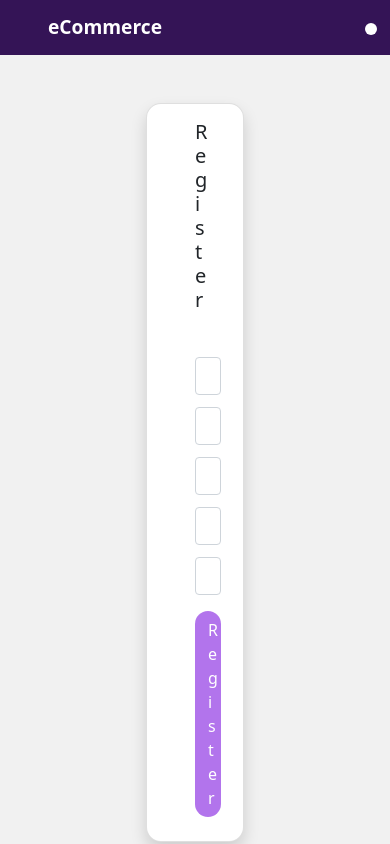
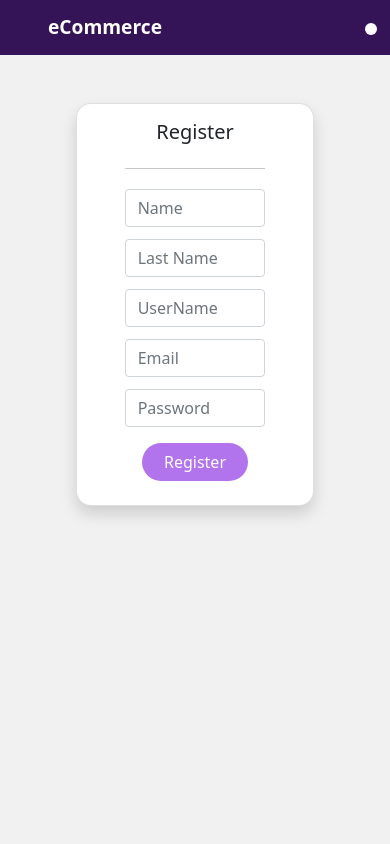
Before and after one commit to muhammedalibalci/Abc, a Vue app: page /register in a window 390 px wide. Built offline with nearby package versions, Linux system fonts and the light colour scheme; no server answers.

Commit message:
responsive

```diff
--- a/src/components/Products/ProductsSection.vue
+++ b/src/components/Products/ProductsSection.vue
@@ -12,7 +12,7 @@
         <div class="p-3">
           <img :src="product.imageUrl" alt="..." width="100%" height="100%" />
         </div>
-        <div class="card-body text-center">
+        <div class="card-body text-center ">
           <router-link :to="'/product/'+ product.id" class="card-name-router">
             <h5 class="card-title">{{product.name}}</h5>
           </router-link>
--- a/src/pages/AddAddress.vue
+++ b/src/pages/AddAddress.vue
@@ -9,8 +9,8 @@
       class="alert alert-success w-50 text-center mx-auto"
       v-show="messageVisible"
     >Added Address Successfully</div>
-    <div class="row">
-      <div class="col-xl-4 col-md-6 col-sm-8 mt-2 card shadow p-5 pt-4 mx-auto">
+    <div class="row container  mx-auto">
+      <div class="col-xl-4 col-md-6 col-sm-8 col-10 mt-2 card shadow p-5 pt-4 mx-auto">
         <div class="text-center mb-2" v-if="pendingApiCall">
           <PendingApiCall />
         </div>
--- a/src/pages/Login.vue
+++ b/src/pages/Login.vue
@@ -1,7 +1,8 @@
 <template>
   <div class="login">
     <TopBar />
-    <div class="card c-login shadow pl-5 pr-5 pb-5 pt-3 w-25 mx-auto mt-5">
+    <div class="row container mx-auto">
+      <div class="card c-login col-xl-4 col-md-6 col-8 col-sm-8 shadow pl-5 pr-5 pb-5 pt-3 mx-auto mt-5">
         <h5 class="text-center">Login</h5>
         <hr />
         <h6 class="text-center l-error" v-show="errors">{{errors.message}}</h6>
@@ -21,8 +22,8 @@
             name="password"
             class="form-control"
             placeholder="Password"
-          @change ="onChangeInput"
-          @keydown ="onChangeInput"
+            @change="onChangeInput"
+            @keydown="onChangeInput"
           />
         </div>
         <button
@@ -33,6 +34,7 @@
         >Login</button>
         <div class="text-center mt-2" v-show="pendingApiCall">
           <PendingApiCall />
+        </div>
       </div>
     </div>
   </div>
--- a/src/pages/Products.vue
+++ b/src/pages/Products.vue
@@ -1,7 +1,7 @@
 <template>
   <div class="p-products">
     <TopBar />
-    <div class="p-wrap pt-3 ">
+    <div class="p-wrap pt-3  ">
       <Category />
       <ProductsSection />
     </div>
--- a/src/pages/Register.vue
+++ b/src/pages/Register.vue
@@ -1,7 +1,10 @@
 <template>
   <div class="register">
     <TopBar />
-    <div class="card c-register shadow pl-5 pr-5 pt-3 pb-4 w-25 mx-auto mt-5">
+    <div class="row container mx-auto">
+      <div
+        class="card col-xl-4 col-md-6 col-sm-6 col-8 c-register shadow pl-5 pr-5 pt-3 pb-4  mx-auto mt-5"
+      >
         <h5 class="text-center">Register</h5>
         <hr />
         <div class="form-group mb-2">
@@ -69,7 +72,8 @@
           @click="onClickLoginButton"
         >Register</button>
         <div class="text-center mt-2" v-show="pendingApiCall">
-        <PendingApiCall  />
+          <PendingApiCall />
+        </div>
       </div>
     </div>
   </div>
@@ -149,7 +153,7 @@ export default {
   background-color: #f1f1f1;
   height: 100vh;
 }
-.c-register{
+.c-register {
   border-radius: 15px;
 }
 .btn-register {
```
Also changed, not shown: 71 other files (tests, documents, lock files or other folders). Lines whose indentation alone changed are shown as unchanged.
